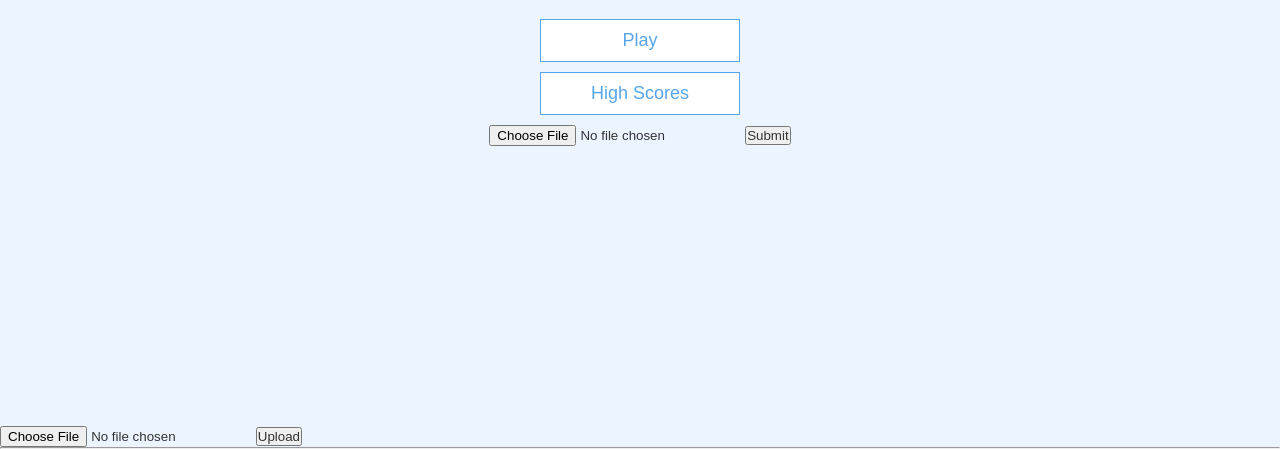
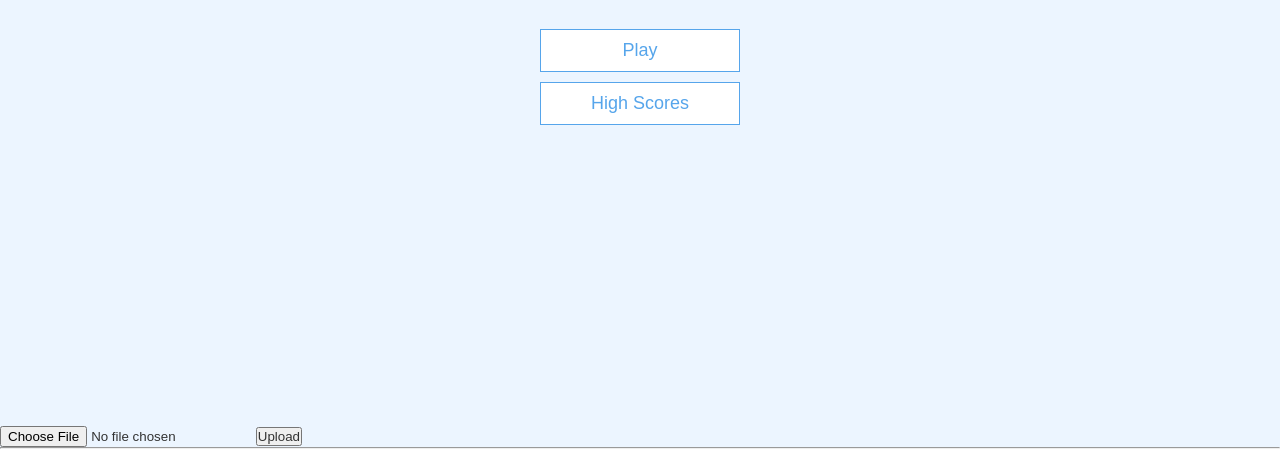
Before and after one commit to Saloni1912/hello-world, a plain HTML site: page 1. Create Home Page and Application Styling/index.html in a window 1280 px wide. Shown: the part 374-823 px from the top of the page. Drawn offline with Linux system fonts and the light colour scheme.

Commit message:
Update index.html

```diff
--- a/1. Create Home Page and Application Styling/index.html
+++ b/1. Create Home Page and Application Styling/index.html
@@ -14,10 +14,6 @@
         <h1>Quick Quiz</h1>
         <a class="btn" href="/game.html">Play</a>
         <a class="btn" href="/highscores.html">High Scores</a>
-        <form action="/action_page.php">
-        <input type="file" id="myFile" name="filename">
-        <input type="submit">
-        </form>
         </div>
     </div>
 
```
